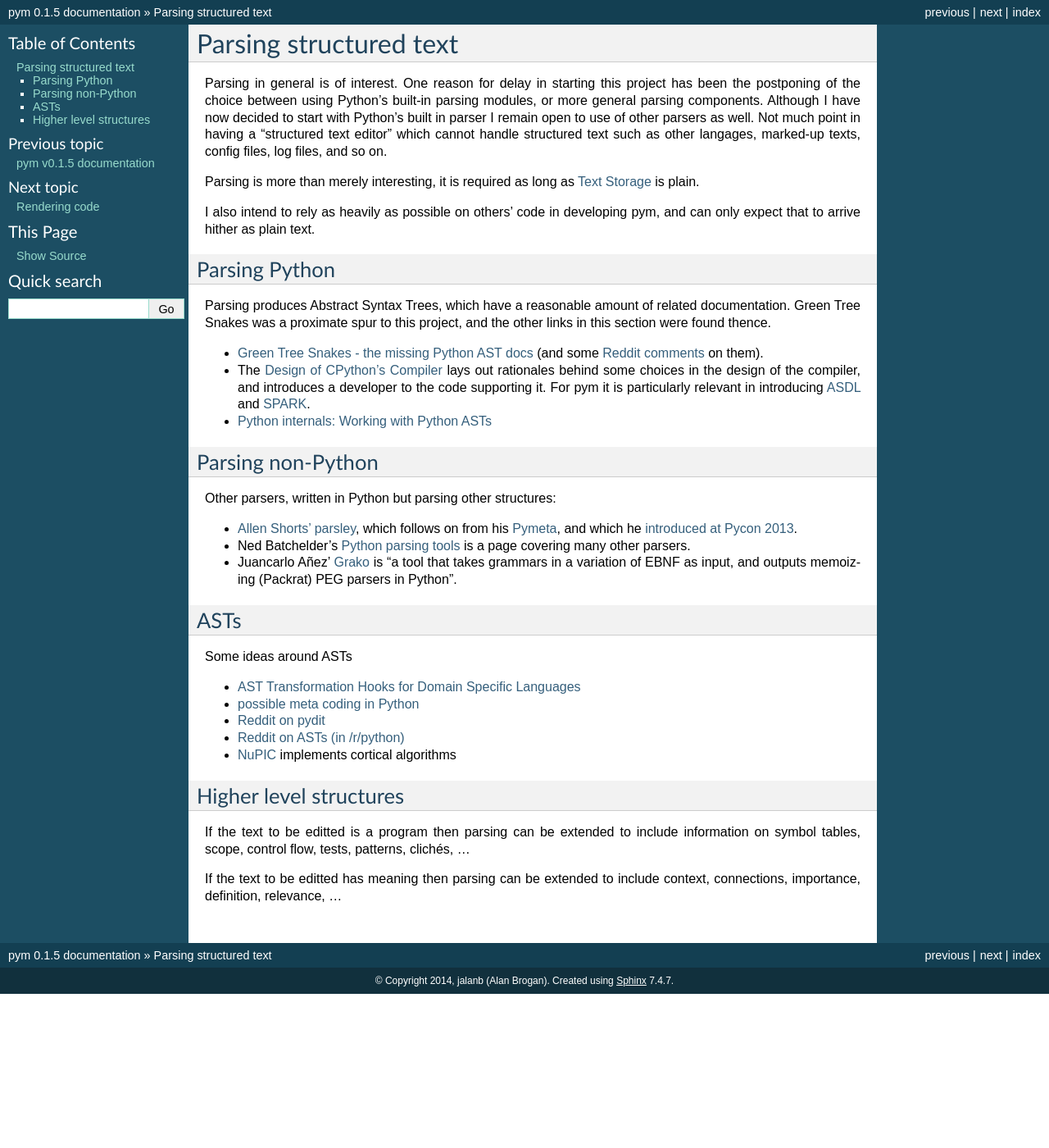
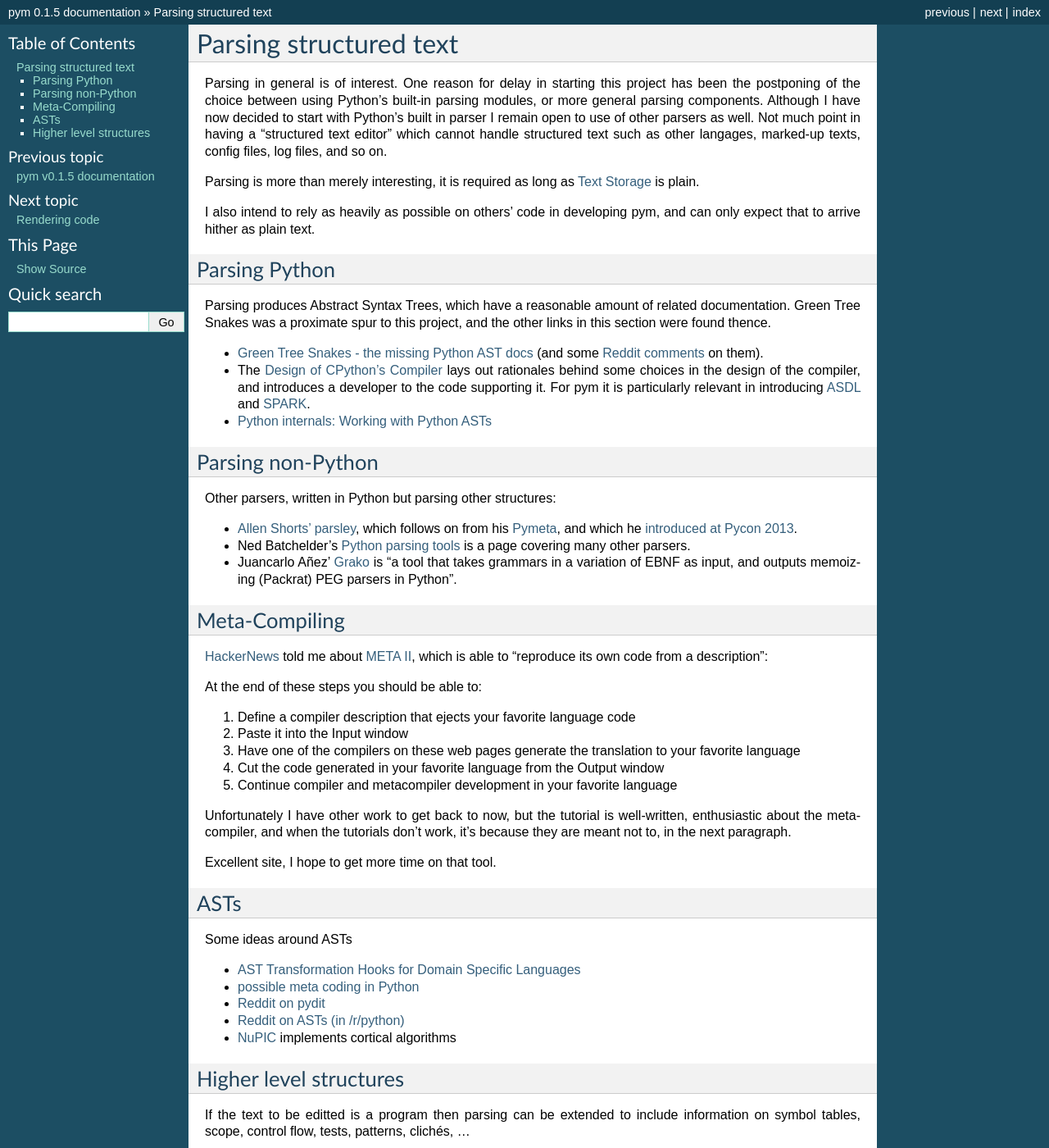
Before and after one commit to jalanb/pym, a Sphinx documentation site: the page built from docs/parsing.rst, in a window 1280 px wide and 1400 px high. Shown: the whole window at 82% size. Built offline with Sphinx 7.4.7, drawn with Linux system fonts in a browser that asks for light colours; formulas are drawn with MathJax 3.

Commit message:
Move from interruption to enthusiastic review

```diff
--- a/docs/parsing.rst
+++ b/docs/parsing.rst
@@ -35,6 +35,23 @@ Other parsers, written in Python but parsing other structures:
 * Juancarlo Añez' `Grako <https://bitbucket.org/apalala/grako#templates-and-translation>`_  is "a tool that takes grammars in a variation of EBNF as input, and outputs memoizing (Packrat) PEG parsers in Python".
 
 
+Meta-Compiling
+--------------
+
+`HackerNews <https://news.ycombinator.com/item?id=8297996>`_ told me about `META II <http://www.bayfronttechnologies.com/mc_tutorial.html>`_, which is able to "reproduce its own code from a description":
+
+At the end of these steps you should be able to:
+
+1. Define a compiler description that ejects your favorite language code
+2. Paste it into the Input window
+3. Have one of the compilers on these web pages generate the translation to your favorite language
+4. Cut the code generated in your favorite language from the Output window
+5. Continue compiler and metacompiler development in your favorite language
+
+Unfortunately I have other work to get back to now, but the tutorial is well-written, enthusiastic about the meta-compiler, and when the tutorials don't work, it's because they are meant not to, in the next paragraph.
+
+Excellent site, I hope to get more time on that tool.
+
 ASTs
 ----
 
```
Also changed, not shown: docs/index.rst (+0 -7 lines).
